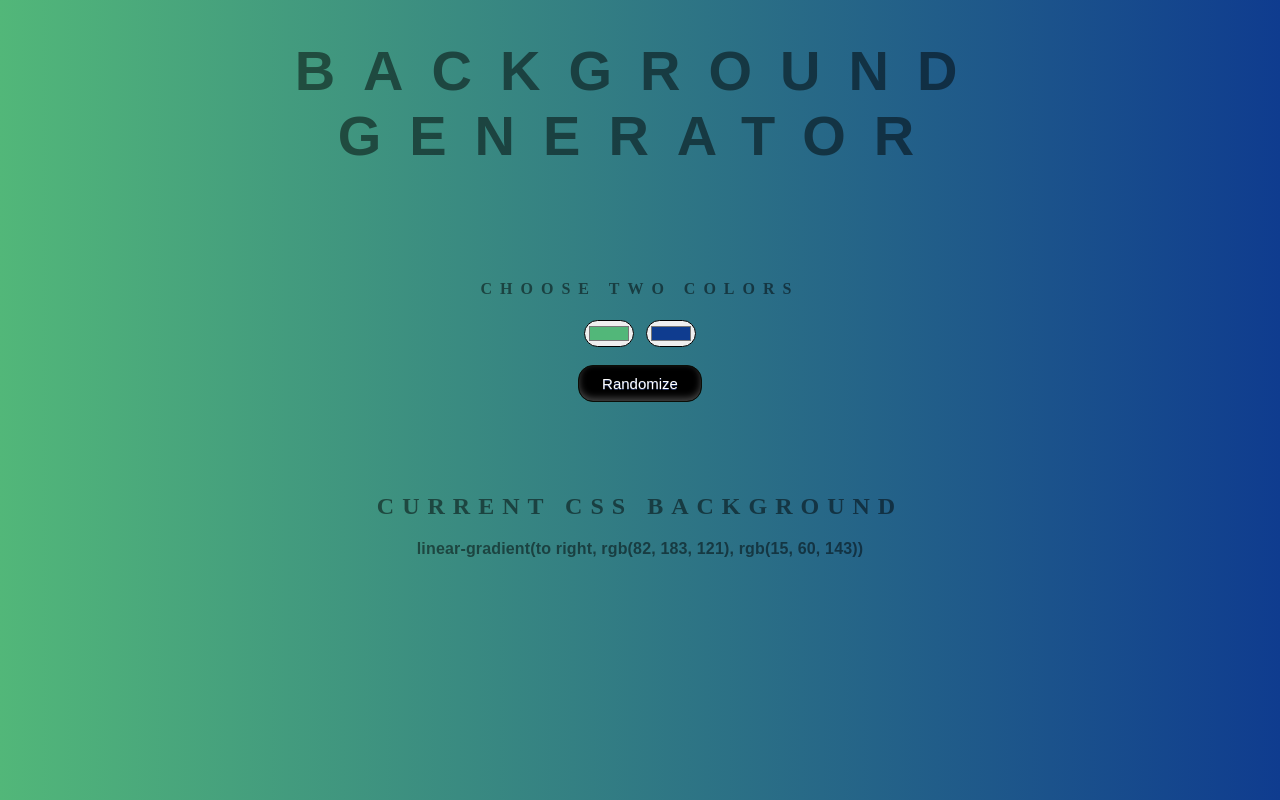
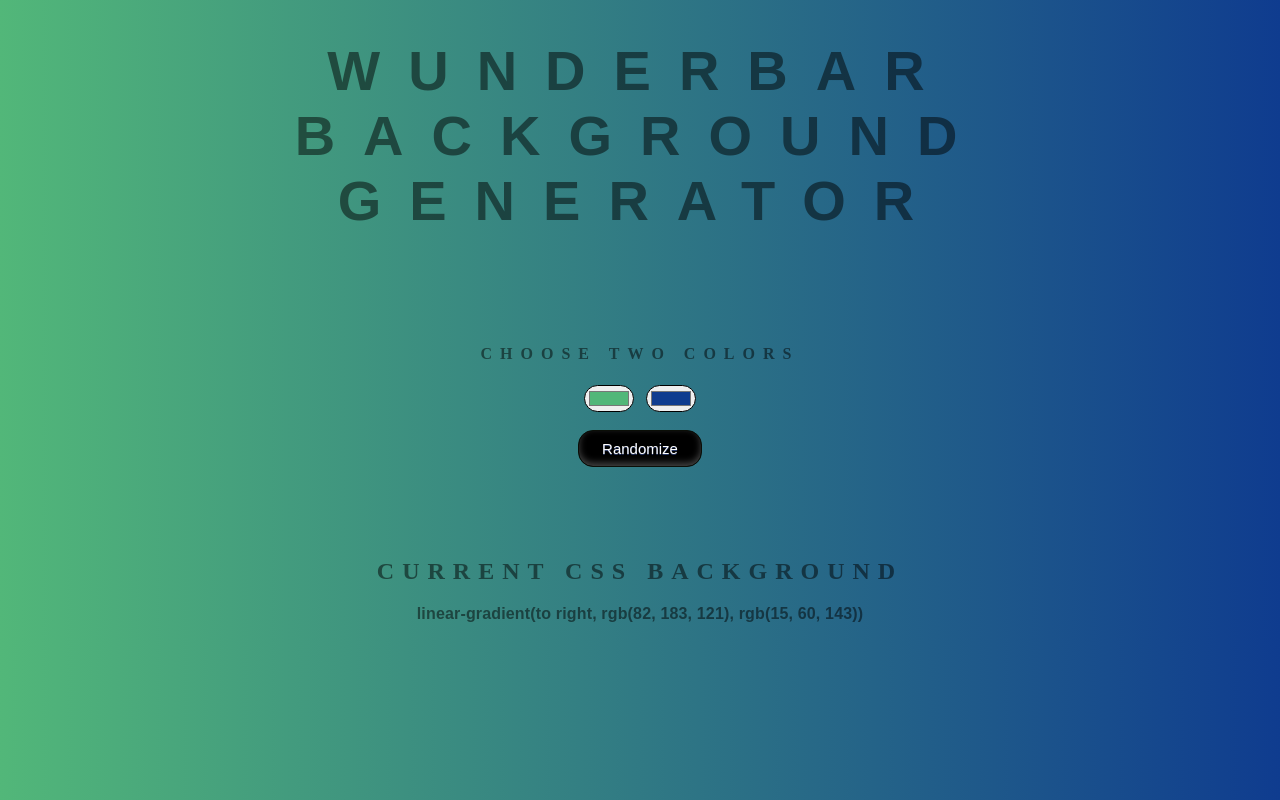
Before and after one commit to ageorgevr/background-generator, a plain HTML site: page index.html in a window 1280 px wide. Drawn offline with Linux system fonts and the light colour scheme.

Commit message:
changed title and formatting

```diff
--- a/index.html
+++ b/index.html
@@ -1,23 +1,36 @@
 <!DOCTYPE html>
 <html lang="en">
-<head>
-    <meta charset="UTF-8">
-    <meta name="viewport" content="width=device-width, initial-scale=1.0">
+  <head>
+    <meta charset="UTF-8" />
+    <meta name="viewport" content="width=device-width, initial-scale=1.0" />
     <title>Background Generator</title>
-    <link rel="stylesheet" href="style.css">
-</head>
-<body>
-    <h1>Background Generator</h1>
-    <br><br><br>
+    <link rel="stylesheet" href="style.css" />
+  </head>
+  <body>
+    <h1>Wunderbar Background Generator</h1>
+    <br /><br /><br />
     <h4>Choose two colors</h4>
 
-    <input type="color" id= "color1" name = "color1" value = "#52b779" class = "colorPicker">
-    <input type="color" id= "color2" name="color2" value = "#0f3c8f" class = "colorPicker">
-    <br> <br>
-    <input type= "button" id = "randomize" value = "Randomize">
-    <br><br><br><br><br>
+    <input
+      type="color"
+      id="color1"
+      name="color1"
+      value="#52b779"
+      class="colorPicker"
+    />
+    <input
+      type="color"
+      id="color2"
+      name="color2"
+      value="#0f3c8f"
+      class="colorPicker"
+    />
+    <br />
+    <br />
+    <input type="button" id="randomize" value="Randomize" />
+    <br /><br /><br /><br /><br />
     <h2>Current CSS Background</h2>
     <h3></h3>
-    <script type = "text/javascript" src = "script.js"></script>
-</body>
+    <script type="text/javascript" src="script.js"></script>
+  </body>
 </html>
```
